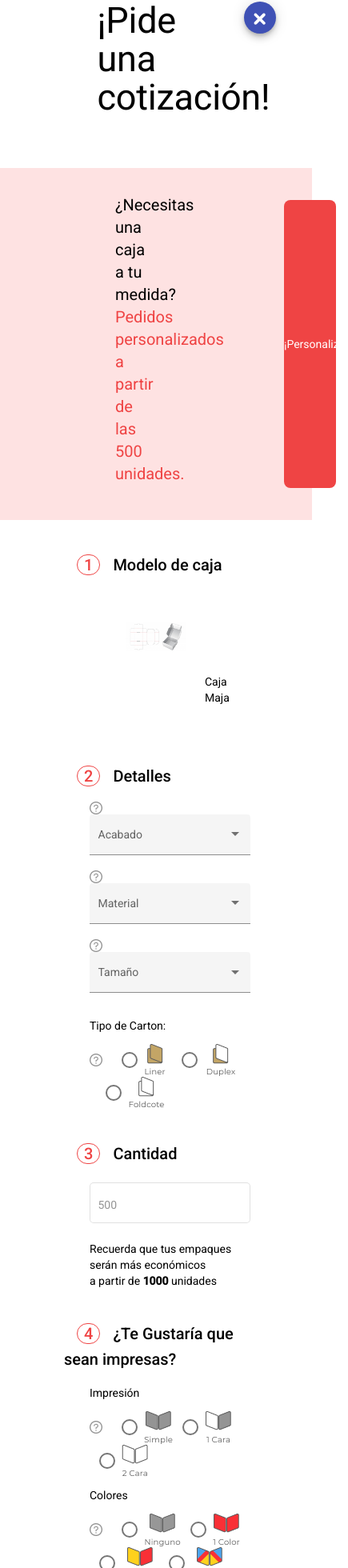
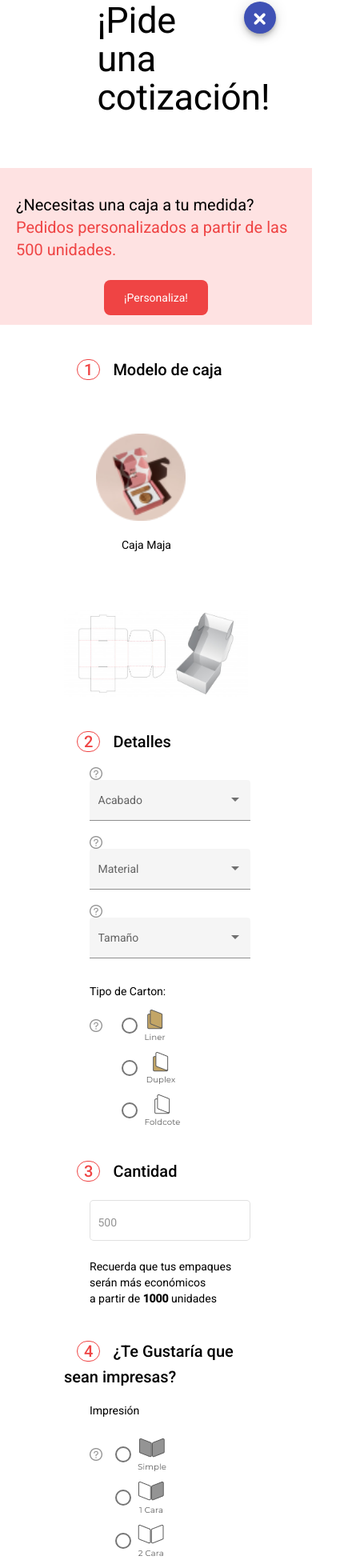
Before and after one commit to hellend08/ESEDOR-ANGULAR, an Angular app: page /cotizar in a window 390 px wide. Shown: the part 18-1978 px from the top of the page at 80% size, 435 px wide, since content can reach past the window. Built offline with nearby package versions, Linux system fonts and the light colour scheme.

Commit message:
Volviendo responsive ambas vistas

```diff
--- a/src/app/app.module.ts
+++ b/src/app/app.module.ts
@@ -23,6 +23,8 @@ import {MatInputModule} from '@angular/material/input';
 import {MatSelectModule} from '@angular/material/select';
 import {MatRadioModule} from '@angular/material/radio';
 import {MatGridListModule} from '@angular/material/grid-list';
+import {MatIconModule} from '@angular/material/icon';
+
 
 const routes: Routes = [
   { path: 'cotizar', component: SecondViewComponent },
@@ -54,7 +56,8 @@ const routes: Routes = [
     MatInputModule,
     MatSelectModule,
     MatRadioModule,
-    MatGridListModule
+    MatGridListModule,
+    MatIconModule
   ],
   providers: [],
   bootstrap: [AppComponent]
--- a/src/app/box-model/box-model.component.html
+++ b/src/app/box-model/box-model.component.html
@@ -2,8 +2,8 @@
     <h2 class="text-2xl">
         <span class="text-red-500 rounded-full border border-red-500 mx-4 px-2">1</span>Modelo de caja
     </h2>
-    <div class="grid grid-cols-3">
-        <div class="ml-36 mt-16">
+    <div class="md:grid grid-cols-3">
+        <div class="ml-10 mt-16 md:ml-36">
             <img class="w-28 inline" src="assets/images/caja-uno.png" alt="image-caja" />
             <p class="px-8 py-5">Caja Maja</p>
         </div>
--- a/src/app/contact/contact.component.html
+++ b/src/app/contact/contact.component.html
@@ -2,17 +2,17 @@
   <h2 class="text-2xl">
     <span class="text-red-500 rounded-full border border-red-500 mx-4 px-2">6</span>Contactanos
   </h2>
-  <div class="ml-8 my-5 pb-40">
+  <div class="md:ml-8 my-5 pb-40">
     <p>Solicitar cotización</p>
-    <div >
+    <div>
       <p class="inline">
-        <mat-form-field appearance="outline" class="w-1/4">
+        <mat-form-field appearance="outline" class="md:w-1/4">
           <mat-label>Nombre*</mat-label>
           <input matInput placeholder="Ingresa tu nombre">
         </mat-form-field>
       </p>
-      <div class="example-container inline ml-5">
-        <mat-form-field appearance="outline" class="w-1/4">
+      <div class="example-container inline md:ml-5">
+        <mat-form-field appearance="outline" class="md:w-1/4">
           <mat-label>Correo</mat-label>
           <input matInput placeholder="msilva@esedor.com" required>
         </mat-form-field>
@@ -20,24 +20,25 @@
     </div>
     <div>
       <p class="inline">
-        <mat-form-field appearance="outline" class="w-1/4">
+        <mat-form-field appearance="outline" class="md:w-1/4">
           <mat-label>Empresa</mat-label>
           <input matInput placeholder="Ingresa tu nombre">
         </mat-form-field>
       </p>
-      <div class="inline ml-5">
-        <mat-form-field appearance="outline" class="w-1/4">
+      <div class="inline md:ml-5">
+        <mat-form-field appearance="outline" class="md:w-1/4">
           <mat-label>Teléfono</mat-label>
           <input matInput type="number" class="example-right-align" placeholder="986 071 815">
         </mat-form-field>
       </div>
     </div>
-    <p  >
-      <mat-form-field appearance="outline" class="mx-2 w-1/2" >
+    <p>
+      <mat-form-field appearance="outline" class="md:mx-2 md:w-1/2">
         <mat-label>Requerimientos:</mat-label>
-        <textarea matInput placeholder="Buenos días, desearía adquirir..." class="h-24" ></textarea>
+        <textarea matInput placeholder="Buenos días, desearía adquirir..." class="h-24"></textarea>
       </mat-form-field>
     </p>
-    <button class="bg-red-500 py-5 px-12 ml-24 w-1/3 rounded-lg text-white">ENVIAR SOLICITUD</button>
+    <a href="mailto:msilva@esedor.com"
+      class="bg-red-500 px-5 mx-4 rounded-lg text-white md:w-1/2 md:ml-40 py-5 md:px-12">ENVIAR SOLICITUD</a>
   </div>
 </div>
--- a/src/app/design/design.component.html
+++ b/src/app/design/design.component.html
@@ -6,7 +6,7 @@
         <p>Selecciona un diseño</p>
 
         <span><img src="assets/images/interrogante.png" alt="icon"></span>
-        <div class="grid grid-cols-8 gap-2 place-items-start ml-3">
+        <div class="mx-0 md:grid grid-cols-8 gap-2 place-items-start ml-3">
             <a mat-button class="-px-3">
                 <label for="upload-image"><img src="assets/images/image-drop.png" alt="image"></label>
                 <input type="file" name="" id="upload-image" ngClass="hidden"/>
--- a/src/app/details/details.component.html
+++ b/src/app/details/details.component.html
@@ -33,10 +33,10 @@
         <mat-radio-button value="auto" class="ml-3">
           <img src="assets/images/liner.png" alt="image">
         </mat-radio-button>
-        <mat-radio-button value="always" class="ml-5">
+        <mat-radio-button value="always" class="ml-10 my-3 md:ml-5">
           <img src="assets/images/duplex.png" alt="image">
         </mat-radio-button>
-        <mat-radio-button value="always" class="ml-5">
+        <mat-radio-button value="always" class="ml-10 md:ml-5">
           <img src="assets/images/foldcote.png" alt="image">
         </mat-radio-button>
       </mat-radio-group>
--- a/src/app/home/home.component.html
+++ b/src/app/home/home.component.html
@@ -1,8 +1,11 @@
-<div class="h-screen container m-auto pb-20" style="background-image: url(assets/images/home.png)" [ngClass]="ocultar">
+<div class="h-screen container m-auto pb-20 md:mx-0" style="background-image: url(assets/images/home-stactic.png)" [ngClass]="ocultar">
   <app-menu></app-menu>
-  <section class="mat-typography text-white py-3 px-5 mt-20 mx-12">
+  <section _ngcontent-gip-c31 class="mat-typography text-white py-3 px-5 mt-20 mx-12 ">
     <h1 class="mat-display-3">Packaging <br />para grandes<br /> ideas</h1>
     <a [routerLink]="['/cotizar']" type="button"
-      class="bg-yellow-400 px-16 py-3  mx-3 rounded text-black">COTIZAR</a>
+      class="bg-yellow-400 rounded text-black px-16 py-3 mx-3">COTIZAR</a>
   </section>
+  <img class="hidden md:block" src="assets/images/box-slow.png" alt="box">
+  <img class="hidden md:block" src="assets/images/box-center.png" alt="">
+  <img class="hidden md:block" src="assets/images/box-rotate.png" alt="">
 </div>
--- a/src/app/impression/impression.component.html
+++ b/src/app/impression/impression.component.html
@@ -8,13 +8,13 @@
       <img src="assets/images/interrogante.png" alt="icon" class="inline">
       <div class="ml-3 inline">
         <mat-radio-group>
-          <mat-radio-button value="auto" class="ml-3">
+          <mat-radio-button value="auto" class="ml-1 mt-3 md:ml-3">
             <img src="assets/images/simple.png" alt="image">
           </mat-radio-button>
-          <mat-radio-button value="always" class="ml-3">
+          <mat-radio-button value="always" class="mx-8 my-3 md:ml-3">
             <img src="assets/images/una-cara.png" alt="image">
           </mat-radio-button>
-          <mat-radio-button value="always" class="ml-3">
+          <mat-radio-button value="always" class="ml-8 md:ml-3">
             <img src="assets/images/dos-cara.png" alt="image">
           </mat-radio-button>
         </mat-radio-group>
@@ -25,16 +25,16 @@
       <img src="assets/images/interrogante.png" alt="icon" class="inline">
       <div class="ml-3 inline">
         <mat-radio-group>
-          <mat-radio-button value="auto" class="ml-3">
+          <mat-radio-button value="auto" class="ml-1 my-3 md:ml-3">
             <img src="assets/images/ninguno.png" alt="image">
           </mat-radio-button>
-          <mat-radio-button value="always" class="ml-3">
+          <mat-radio-button value="always" class="mx-8 md:ml-3">
             <img src="assets/images/un-color.png" alt="image">
           </mat-radio-button>
-          <mat-radio-button value="always" class="ml-3">
+          <mat-radio-button value="always" class="mx-8 my-3 md:ml-3">
             <img src="assets/images/dos-colores.png" alt="image">
           </mat-radio-button>
-          <mat-radio-button value="always" class="ml-3">
+          <mat-radio-button value="always" class="ml-8 md:ml-3">
             <img src="assets/images/full-color.png" alt="image">
           </mat-radio-button>
         </mat-radio-group>
--- a/src/app/menu/menu.component.html
+++ b/src/app/menu/menu.component.html
@@ -1,10 +1,22 @@
 <header class="px-5 py-10 grid grid-cols-2">
-    <img class="inline mx-20 " src="assets/images/Frame.png" alt="logo">
-    <nav class="px-5 inline">
+  <img class="inline mx-10 md:mx-20" src="assets/images/Frame.png" alt="logo">
+  <nav class="px-5 inline hidden md:block">
     <a mat-button class="">Productos</a>
     <a mat-button>Sostenibilidad</a>
     <a mat-button>Nosotros</a>
     <a mat-button>Contacto</a>
     <a mat-button>Ayuda</a>
   </nav>
+  <div class="example-button-container block md:hidden mx-32 text-white">
+    <button mat-icon-button color="warm" [matMenuTriggerFor]="menu" aria-label="Example icon button with a delete icon">
+      <mat-icon>menu</mat-icon>
+      <mat-menu #menu="matMenu" xPosition="before">
+        <a mat-menu-item>Productos</a>
+        <a mat-menu-item>Sostenibilidad</a>
+        <a mat-menu-item>Nosotros</a>
+        <a mat-menu-item>Contacto</a>
+        <a mat-menu-item>Ayuda</a>
+      </mat-menu>
+    </button>
+  </div>
 </header>
--- a/src/app/second-view/second-view.component.html
+++ b/src/app/second-view/second-view.component.html
@@ -2,16 +2,16 @@
     <div class="mt-5 grid grid-cols-4 gap-4">
         <h1 class="text-6xl px-5 inline mat-display-2 col-start-2 col-span-2">¡Pide una cotización!</h1>
         <a mat-mini-fab color="primary" [routerLink]="['/']">
-            <img class="inline" src="assets/images/vector.png"alt="cerrar" />
+            <img class="inline" src="assets/images/vector.png" alt="cerrar" />
         </a>
     </div>
-    <div class="bg-red-100 text-center grid grid-cols-2">
-        <div class="inline-block py-8 ml-36 text-left text-xl">
+    <div class="bg-red-100 text-center md:grid grid-cols-2">
+        <div class="inline-block mx-5 pt-8 text-left text-xl md:pt-10 md:ml-32">
             <p>¿Necesitas una caja a tu medida?<br>
-            <span class="text-red-500">Pedidos personalizados a partir de las 500 unidades.</span>
-        </p>
+                <span class="text-red-500">Pedidos personalizados a partir de las 500 unidades.</span>
+            </p>
         </div>
-        <button class="bg-red-500 py-3 my-10 mx-40 rounded-lg text-white w-1/3">¡Personaliza!</button>
+        <button class="bg-red-500 py-3 my-3 md:my-20 md:mx-40 rounded-lg text-white w-1/3">¡Personaliza!</button>
     </div>
 </div>
 <div>
```
Lines whose indentation alone changed are shown as unchanged.
